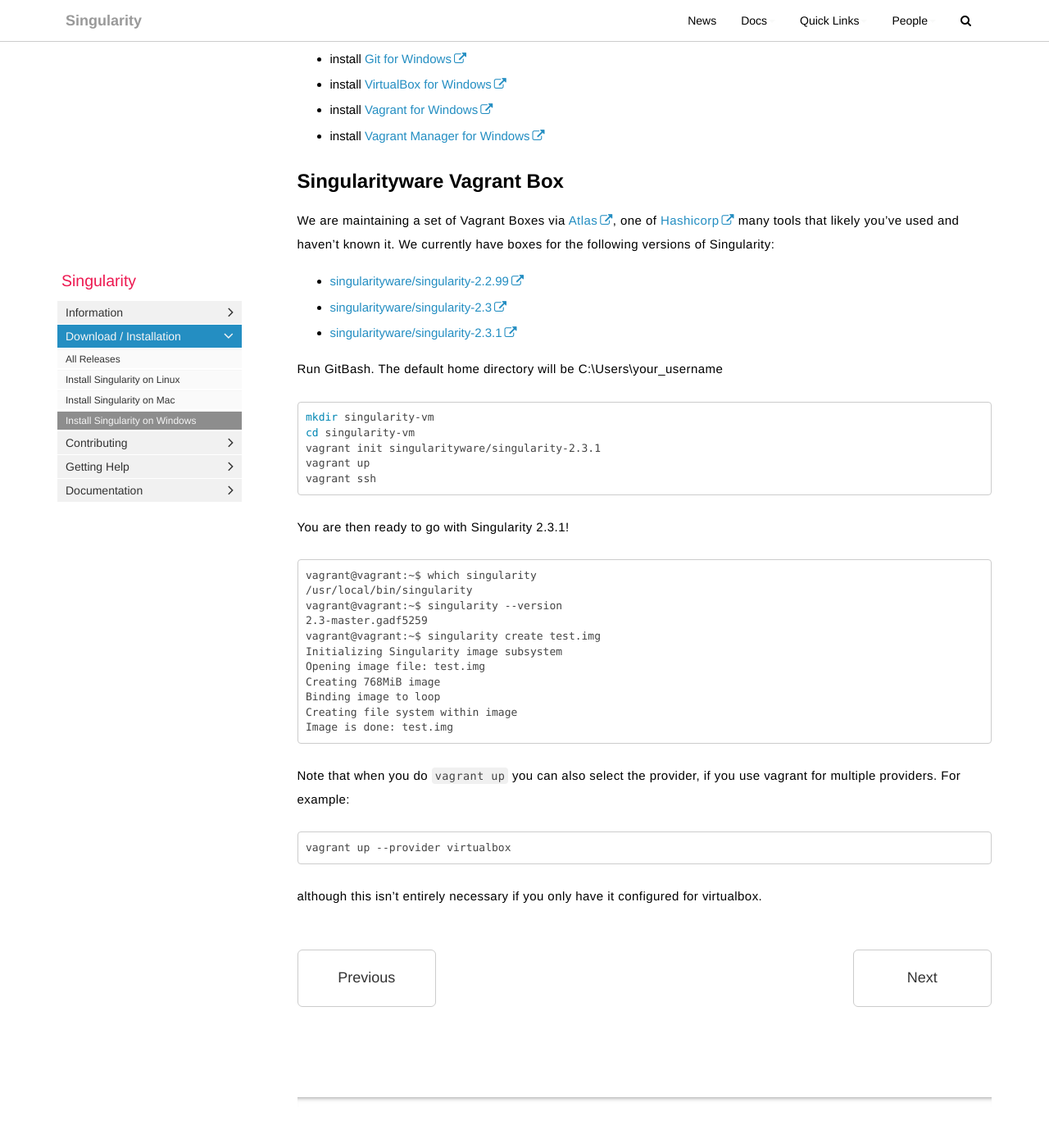
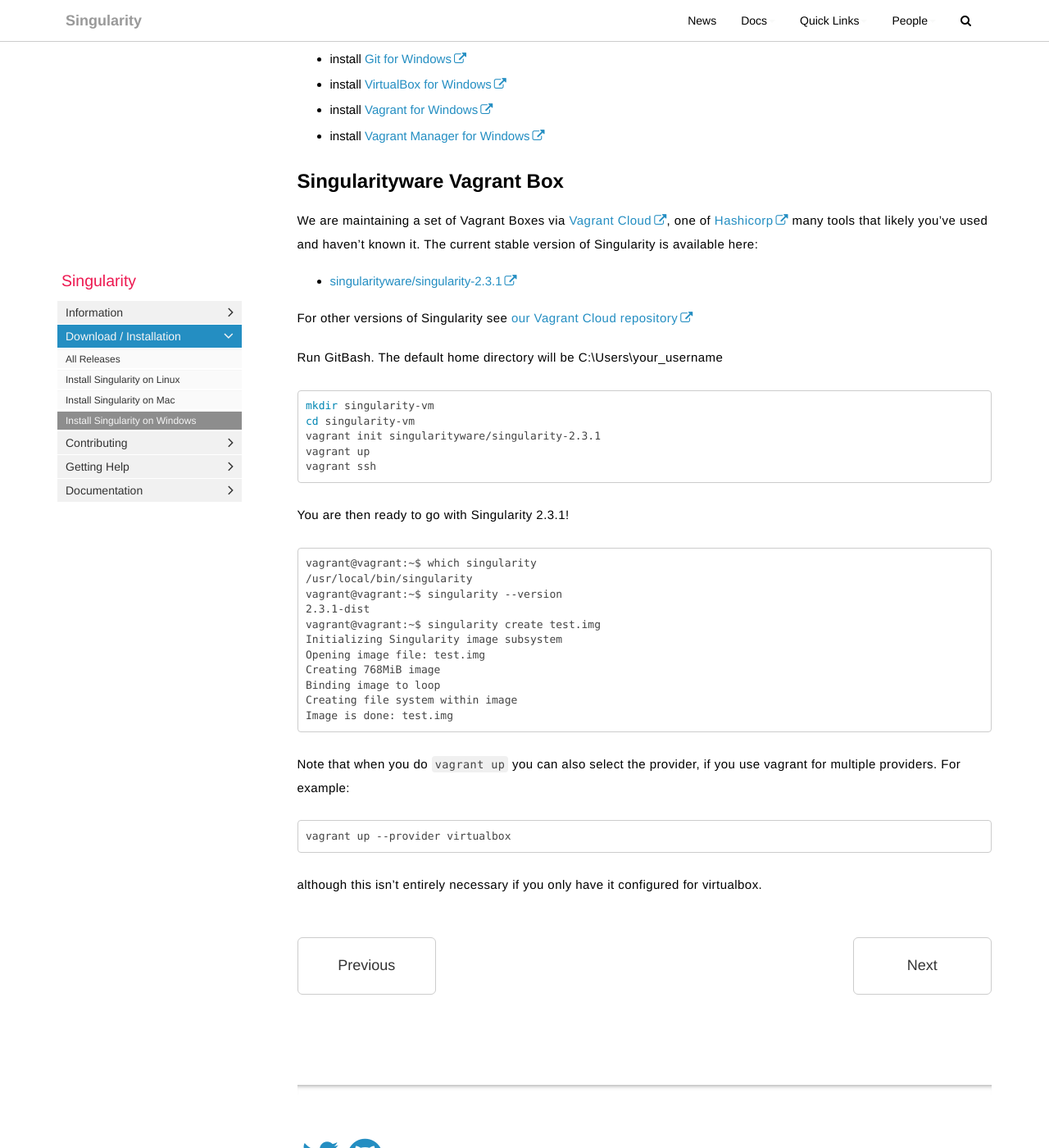
Before and after one commit to singularityware/singularityware.github.io, a Jekyll site: the page built from pages/docs/install/install-windows.md, in a window 1280 px wide and 1400 px high, scrolled down 514 px. Shown: the whole window at 82% size. Built offline with Jekyll 4.4.1, drawn with Linux system fonts in a browser that asks for light colours; nearby versions of some CDN libraries; comment, search, counter and statistics services are not loaded.

Commit message:
Vagrant Cloud repo link for old versions

```diff
--- a/pages/docs/install/install-windows.md
+++ b/pages/docs/install/install-windows.md
@@ -18,11 +18,10 @@
 
 ## Singularityware Vagrant Box
 
-We are maintaining a set of Vagrant Boxes via <a href="https://atlas.hashicorp.com/" target="_blank">Atlas</a>, one of <a href="https://www.hashicorp.com/#open-source-tools" target="_blank">Hashicorp</a> many tools that likely you've used and haven't known it. We currently have boxes for the following versions of Singularity:
+We are maintaining a set of Vagrant Boxes via <a href="https://www.vagrantup.com" target="_blank">Vagrant Cloud</a>, one of <a href="https://www.hashicorp.com/#open-source-tools" target="_blank">Hashicorp</a> many tools that likely you've used and haven't known it. The current stable version of Singularity is available here:
+ - [singularityware/singularity-2.3.1](https://app.vagrantup.com/singularityware/boxes/singularity-2.3.1/versions/2.3.1)
 
- - [singularityware/singularity-2.2.99](https://atlas.hashicorp.com/singularityware/boxes/singularity-2.2.99)
- - [singularityware/singularity-2.3](https://atlas.hashicorp.com/singularityware/boxes/singularity-2.3)
- - [singularityware/singularity-2.3.1](https://atlas.hashicorp.com/singularityware/boxes/singularity-2.3.1)
+For other versions of Singularity see [our Vagrant Cloud repository](https://app.vagrantup.com/singularityware)
 
 Run GitBash. The default home directory will be C:\Users\your_username
 
@@ -40,7 +39,7 @@
 vagrant@vagrant:~$ which singularity
 /usr/local/bin/singularity
 vagrant@vagrant:~$ singularity --version
-2.3-master.gadf5259
+2.3.1-dist
 vagrant@vagrant:~$ singularity create test.img
 Initializing Singularity image subsystem
 Opening image file: test.img
```
